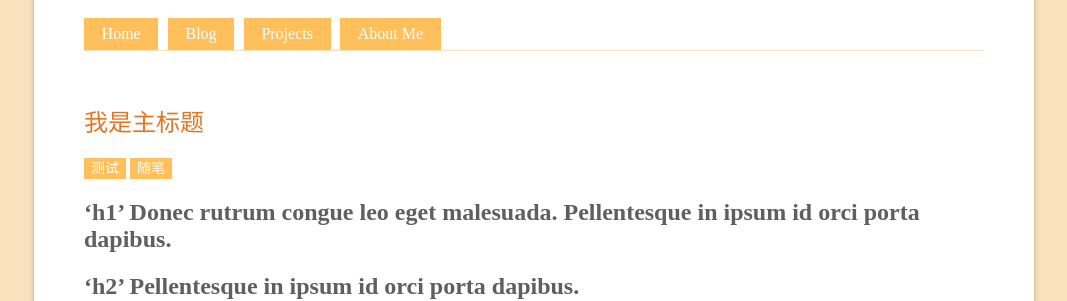
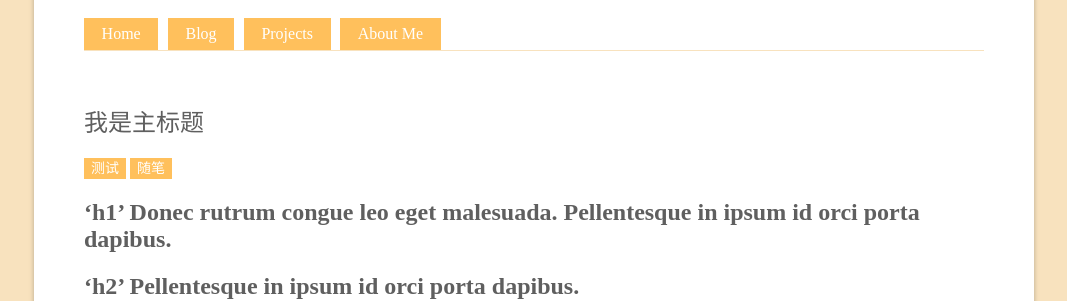
Before and after one commit to wynn719/blog, a Jekyll site: the page built from _posts/2012-08-25-hello-world.md, in a window 1280 px wide. Shown: the part 176-477 px from the top of the page, without its empty margins (106-1173 px from the left). Built offline with Jekyll 4.4.1, drawn with Linux system fonts in a browser that asks for light colours; comment, search, counter and statistics services are not loaded.

```diff
--- a/_layouts/post.html
+++ b/_layouts/post.html
@@ -3,7 +3,7 @@
 	<div id="content">
 	  <article>
 		<header>
-		  <h2 class="title"><a href="{{ site.url }}{{ post.url }}">{{ page.title }}</a></h2>
+		  <h2 class="title">{{ page.title }}</h2>
 		  <div class="tags">
 		    {% for tag in page.tags %}
 		      <a class="tag-ele" href="">{{ tag }}</a>
```
